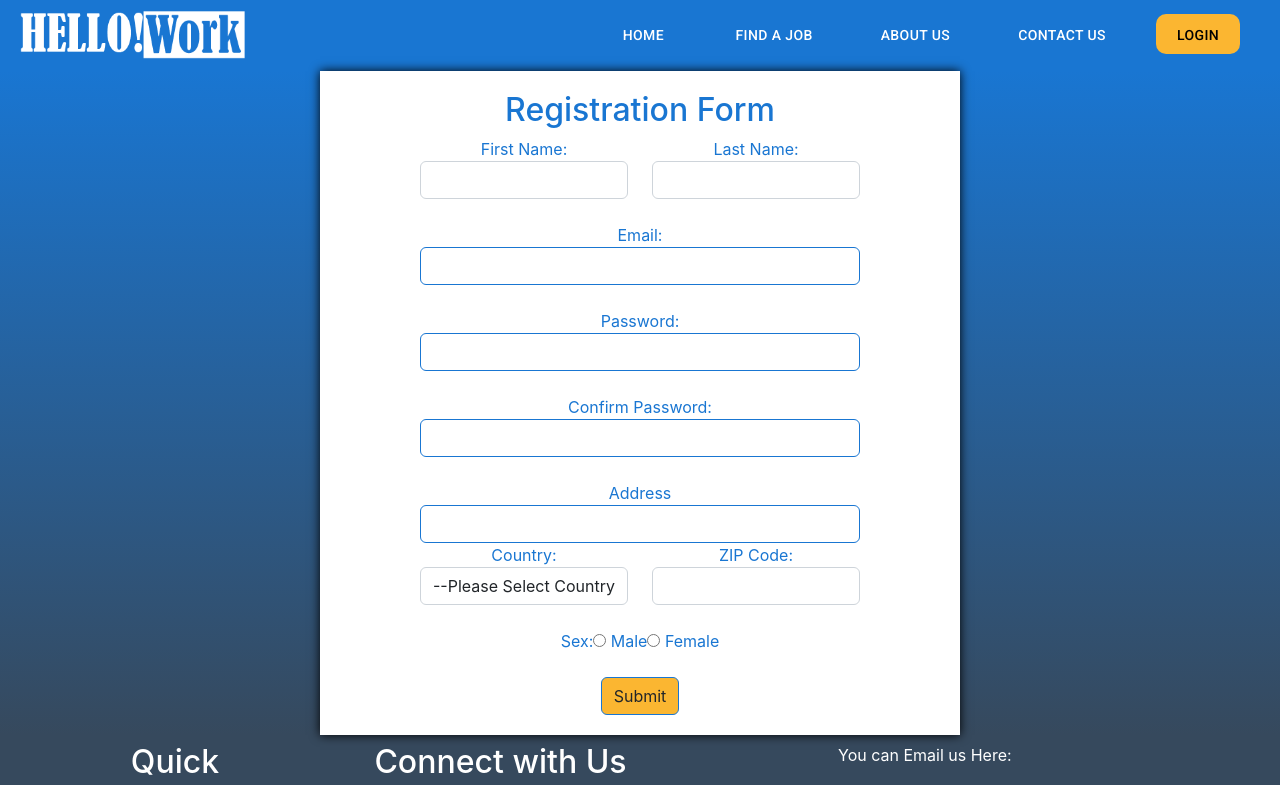
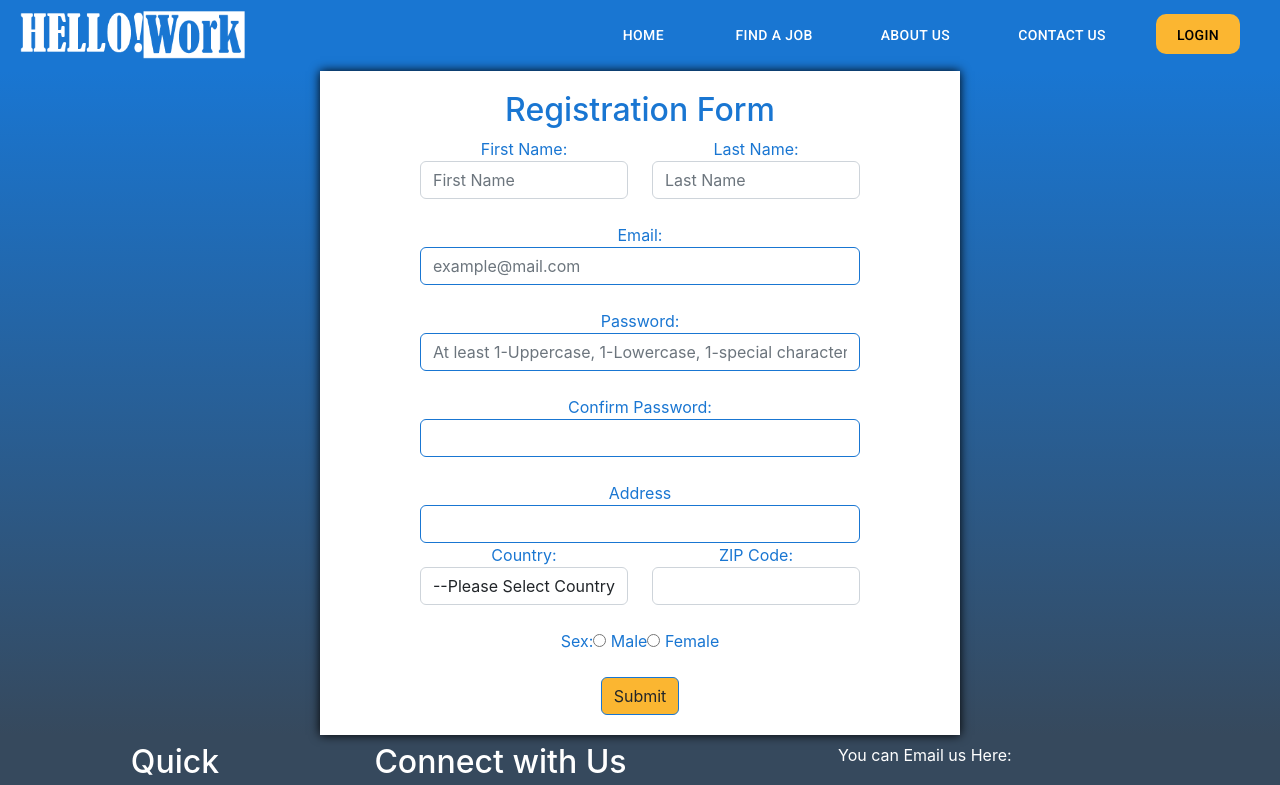
Before and after one commit to kyuru2425/helloWork.github.io, a React (Create React App) app: page /registration in a window 1280 px wide. Shown: the top 785 px of the page. Built offline with nearby package versions, Linux system fonts and the light colour scheme.

Commit message:
fixed the logic error for confirm password

```diff
--- a/src/pages/registration.js
+++ b/src/pages/registration.js
@@ -97,17 +97,17 @@ const Registration = () => {
 
     if (isEmpty(cpassVal)) {
       console.log("Password Empty");
-      document.getElementById("passerr").innerHTML = `Password Must Not Be Blank And Contain Same Input of Password`;
-      document.getElementById("passerr").style.color = "red";
+      document.getElementById("cpasserr").innerHTML = `Password Must Not Be Blank And Contain Same Input of Password`;
+      document.getElementById("cpasserr").style.color = "red";
     } else if (passVal !== cpassVal) {
       console.log("not following");
       document.getElementById(
         "passerr"
       ).innerHTML = `Password Incorrect, Must Contain Same Input of Password`;
-      document.getElementById("passerr").style.color = "red";
+      document.getElementById("cpasserr").style.color = "red";
     } else {
       console.log(`Nice!`);
-      document.getElementById("passerr").innerHTML = ``;
+      document.getElementById("cpasserr").innerHTML = ``;
       x = 1;
     }
     return x;
@@ -314,6 +314,7 @@ const Registration = () => {
                 id="username"
                 ref={userFNAME}
                 className="form-control"
+                placeholder="First Name"
               />
               <small id="Fnamerr"></small>
             </div>
@@ -325,6 +326,7 @@ const Registration = () => {
                 id="username"
                 ref={userLNAME}
                 className="form-control"
+                placeholder="Last Name"
               />
               <small id="Lnamerr"></small>
             </div>
@@ -340,6 +342,7 @@ const Registration = () => {
             id="useremail"
             ref={userEMAIL}
             className="form-control"
+            placeholder="example@mail.com"
           />
           <small id="emailerr"></small>
           <br />
@@ -351,6 +354,7 @@ const Registration = () => {
             id="password"
             ref={userPASS}
             className="form-control"
+            placeholder="At least 1-Uppercase, 1-Lowercase, 1-special character, and 1-number"
           />
           <small id="passerr"></small>
           <br />
@@ -363,7 +367,7 @@ const Registration = () => {
             ref={userCPASS}
             className="form-control"
           />
-          <small id="passerr"></small>
+          <small id="cpasserr"></small>
           <br />
 
 
```
